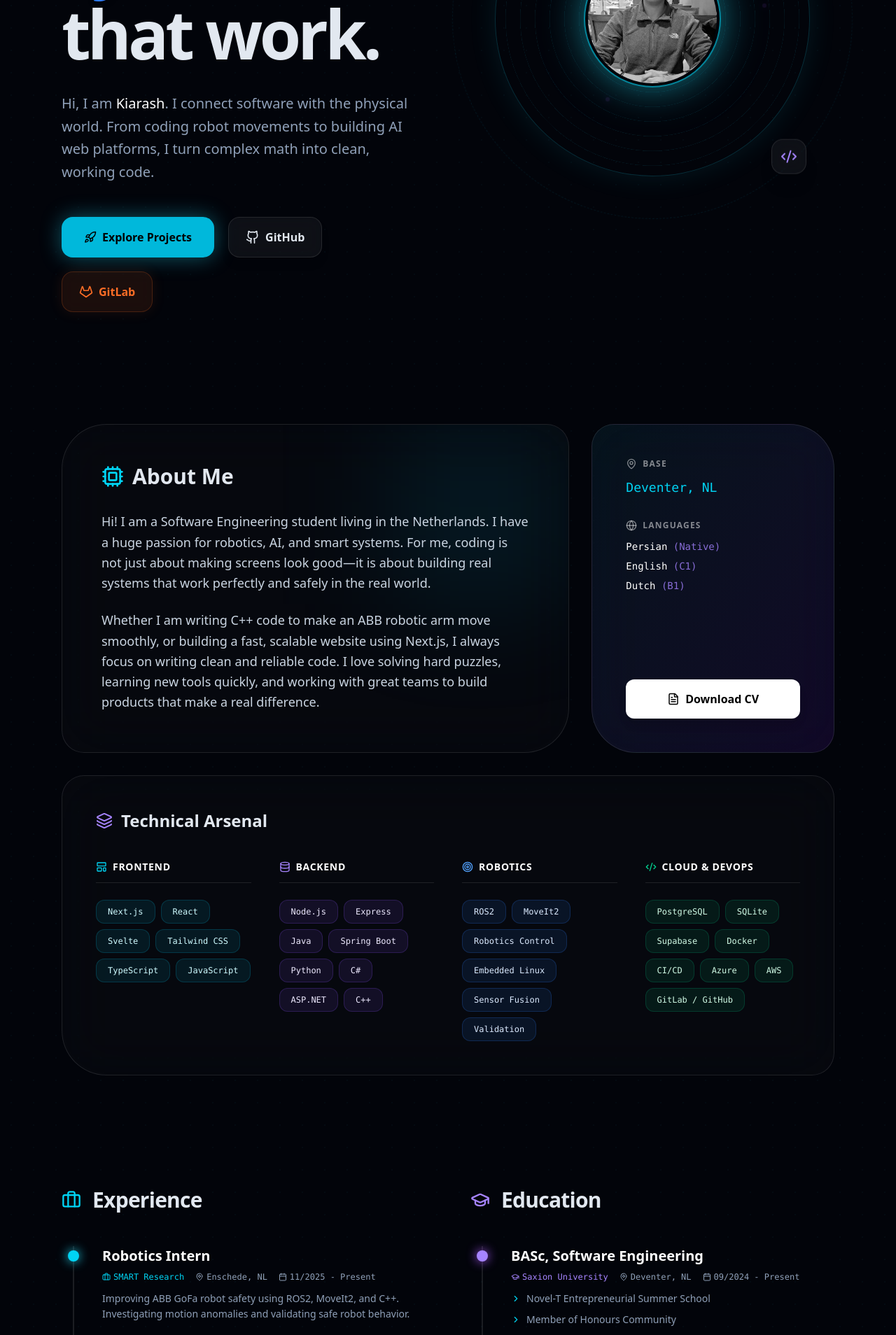
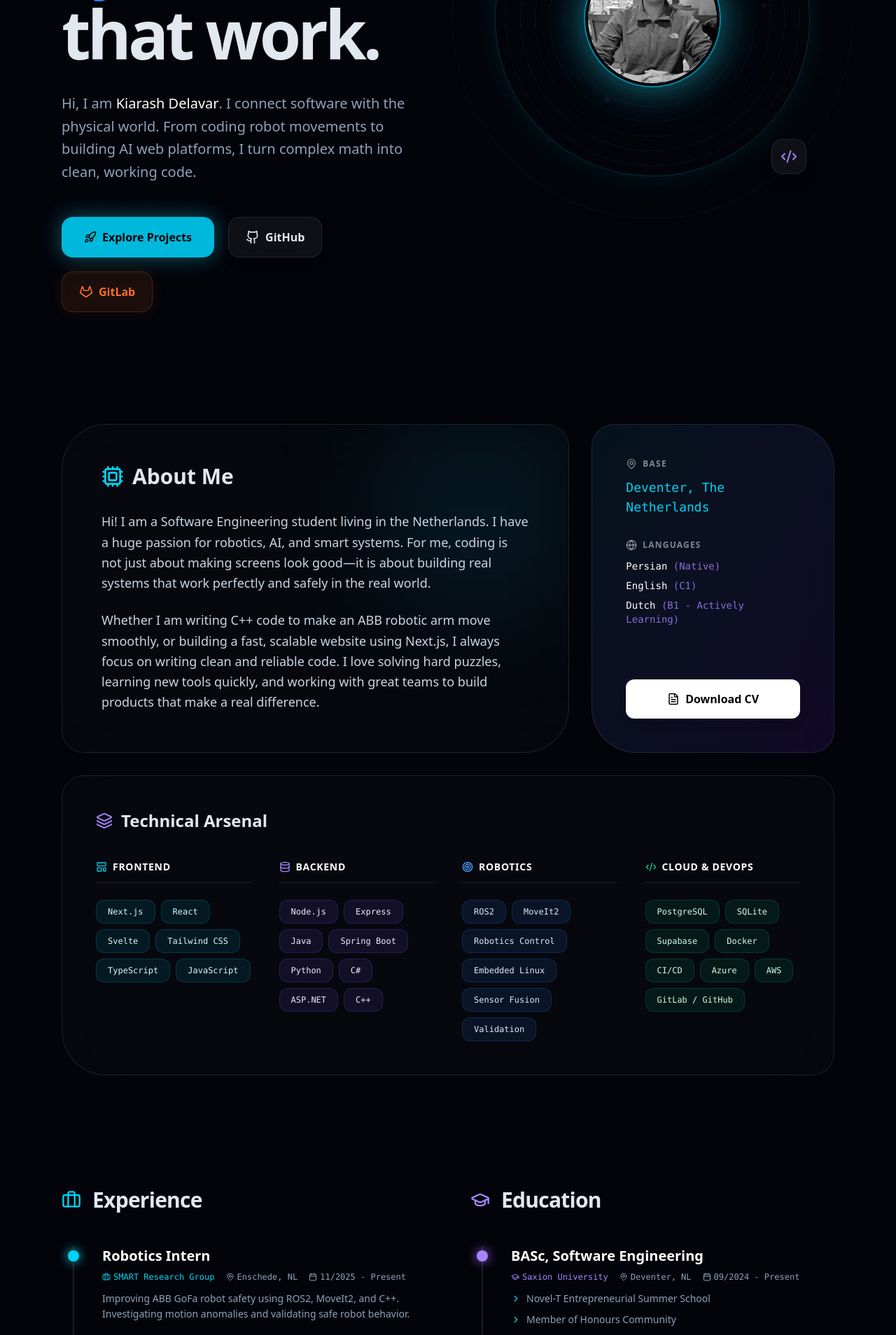
Before and after one commit to kiarashdelavar/kia-portfolio, a Next.js app: page / in a window 1280 px wide. Shown: the part 520-2428 px from the top of the page at 70% size. Built offline with nearby package versions, Linux system fonts and the light colour scheme.

Commit message:
updated some details

```diff
--- a/app/page.tsx
+++ b/app/page.tsx
@@ -83,7 +83,7 @@ export default function Portfolio() {
             </h1>
 
             <p className="text-slate-400 text-lg md:text-xl max-w-xl font-light leading-relaxed">
-              Hi, I am <strong className="text-white">Kiarash</strong>. I connect software with the physical world. From coding robot movements to building AI web platforms, I turn complex math into clean, working code.
+              Hi, I am <strong className="text-white">Kiarash Delavar</strong>. I connect software with the physical world. From coding robot movements to building AI web platforms, I turn complex math into clean, working code.
             </p>
 
             <div className="flex flex-wrap gap-5 pt-4">
@@ -159,14 +159,14 @@ export default function Portfolio() {
             <div className="space-y-8">
                <div>
                  <h4 className="text-xs font-bold text-white/50 uppercase tracking-widest mb-3 flex items-center gap-2"><MapPin size={16}/> Base</h4>
-                 <p className="text-cyan-400 font-mono text-lg">Deventer, NL</p>
+                 <p className="text-cyan-400 font-mono text-lg">Deventer, The Netherlands</p>
                </div>
                <div>
                  <h4 className="text-xs font-bold text-white/50 uppercase tracking-widest mb-3 flex items-center gap-2"><Globe size={16}/> Languages</h4>
                  <div className="flex flex-col gap-2 font-mono text-sm">
                     <span className="text-white">Persian <span className="text-violet-400/80">(Native)</span></span>
                     <span className="text-white">English <span className="text-violet-400/80">(C1)</span></span>
-                    <span className="text-white">Dutch <span className="text-violet-400/80">(B1)</span></span>
+                    <span className="text-white">Dutch <span className="text-violet-400/80">(B1 - Actively Learning)</span></span>
                  </div>
                </div>
             </div>
@@ -240,7 +240,7 @@ export default function Portfolio() {
                 <span className="absolute -left-[49px] top-1.5 w-4 h-4 bg-cyan-400 rounded-full shadow-[0_0_15px_#22d3ee] group-hover:scale-150 transition-transform duration-500"></span>
                 <h4 className="text-xl font-bold text-white">Robotics Intern</h4>
                 <p className="text-cyan-400 font-mono text-xs mt-2 mb-3 flex items-center gap-4 flex-wrap">
-                  <span className="flex items-center gap-1"><Briefcase size={12}/> SMART Research</span>
+                  <span className="flex items-center gap-1"><Briefcase size={12}/> SMART Research Group</span>
                   <span className="flex items-center gap-1 text-slate-400"><MapPin size={12}/> Enschede, NL</span>
                   <span className="flex items-center gap-1 text-slate-400"><Calendar size={12}/> 11/2025 - Present</span>
                 </p>
```
